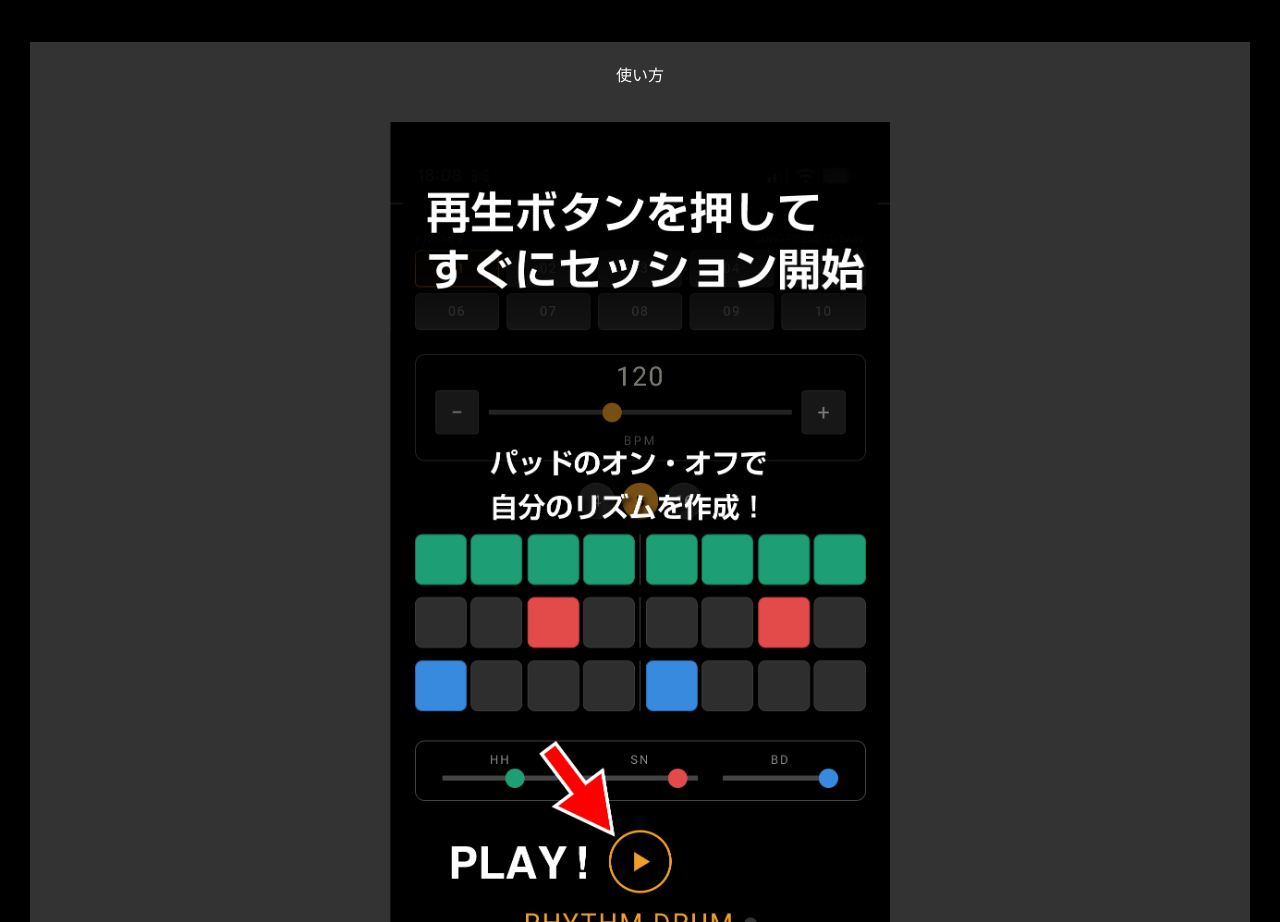
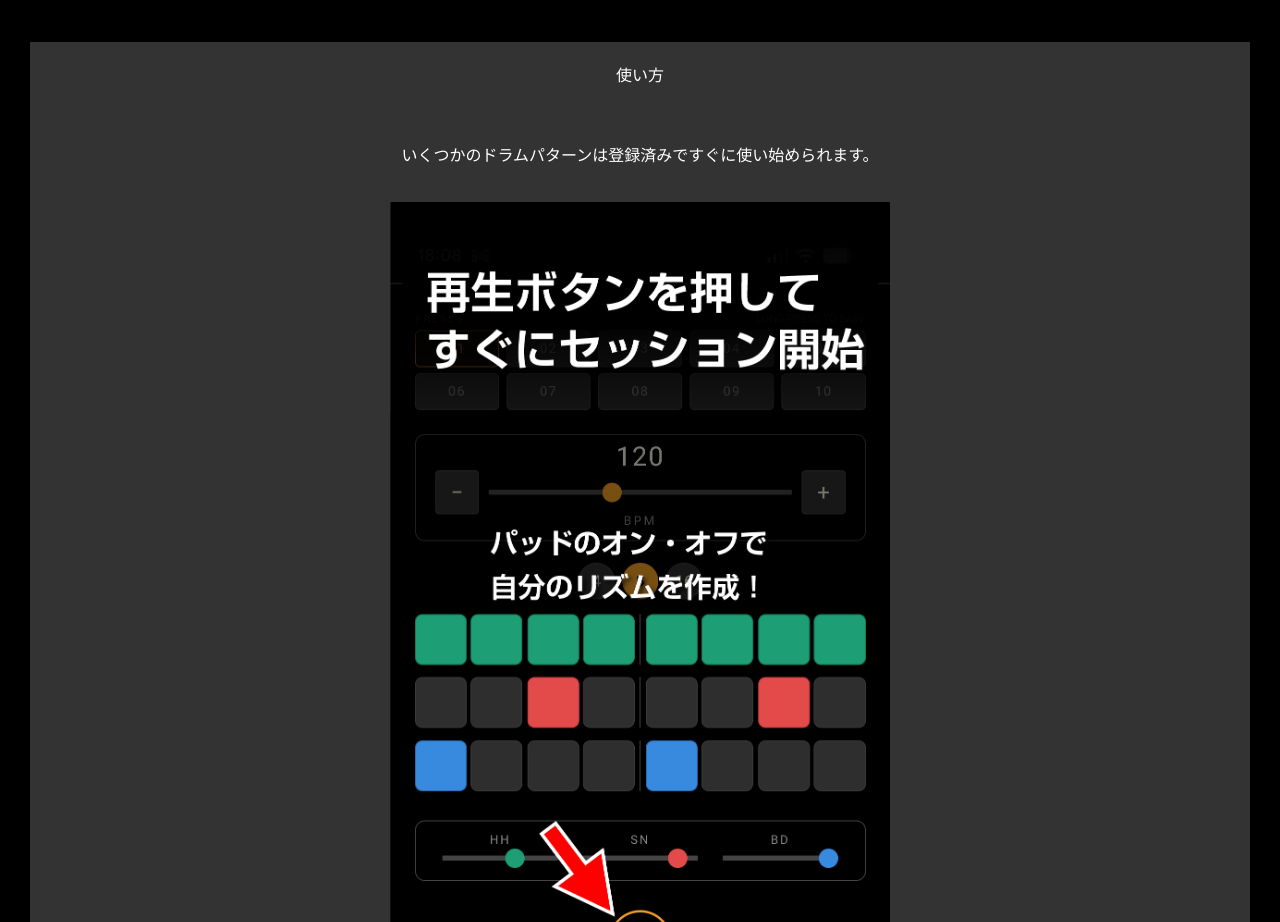
Before and after one commit to RhythmDrum/rhythmdrum.github.io, a plain HTML site: page lp/index.html in a window 1280 px wide. Shown: the part 2160-3082 px from the top of the page. Drawn offline with Linux system fonts and the light colour scheme.

Commit message:
Update index.html

```diff
--- a/lp/index.html
+++ b/lp/index.html
@@ -48,6 +48,7 @@ footer {margin:30px;}
 <section>
 <ul>
 <p>使い方</p>
+ <p>いくつかのドラムパターンは登録済みですぐに使い始められます。</p>
 <li><img src="ss02.png" /></li>
 <p>ビート切換</p><li><img src="ss03.png" /></li>
 <p>スピードコントロール</p><li><img src="ss04.png" /></li>
```
